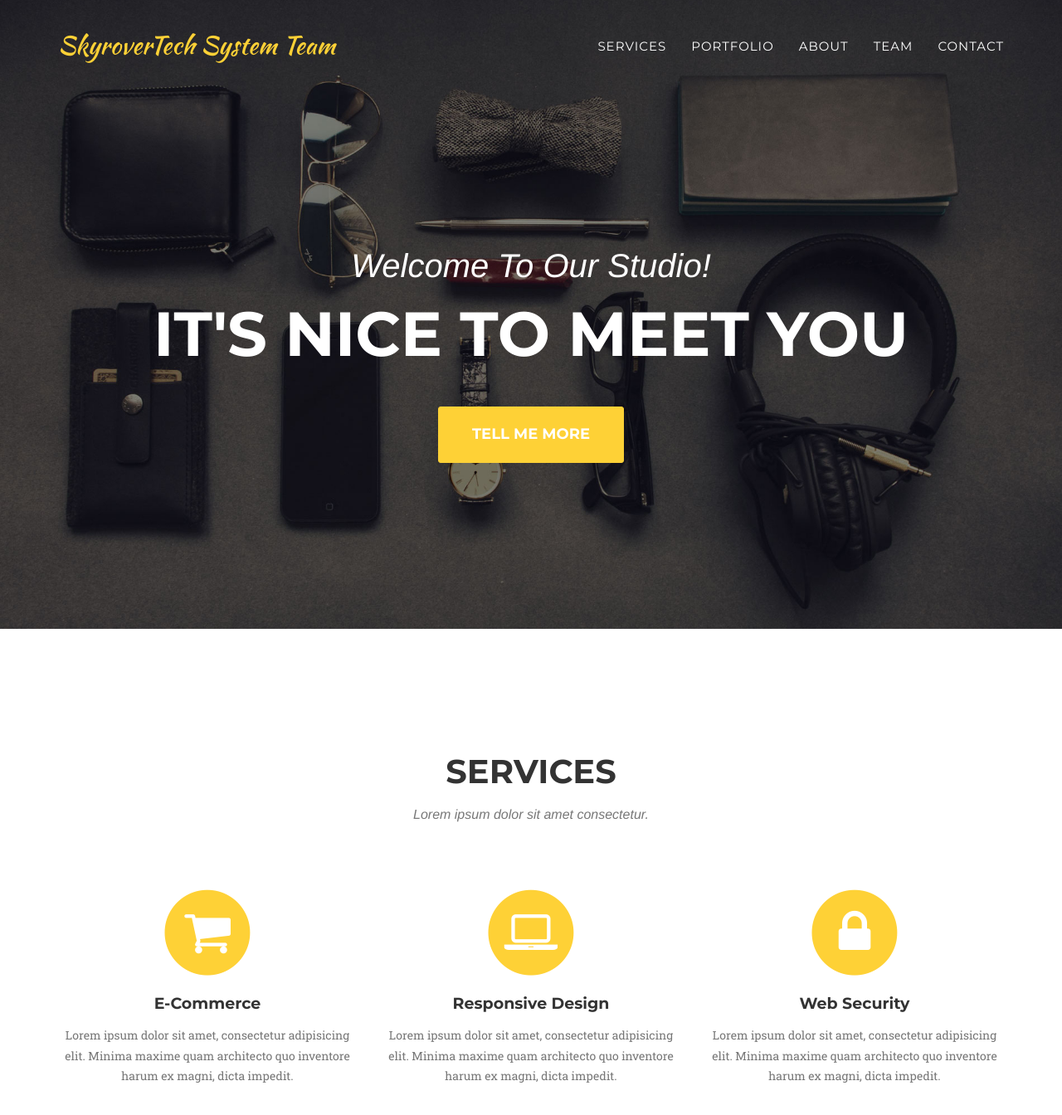
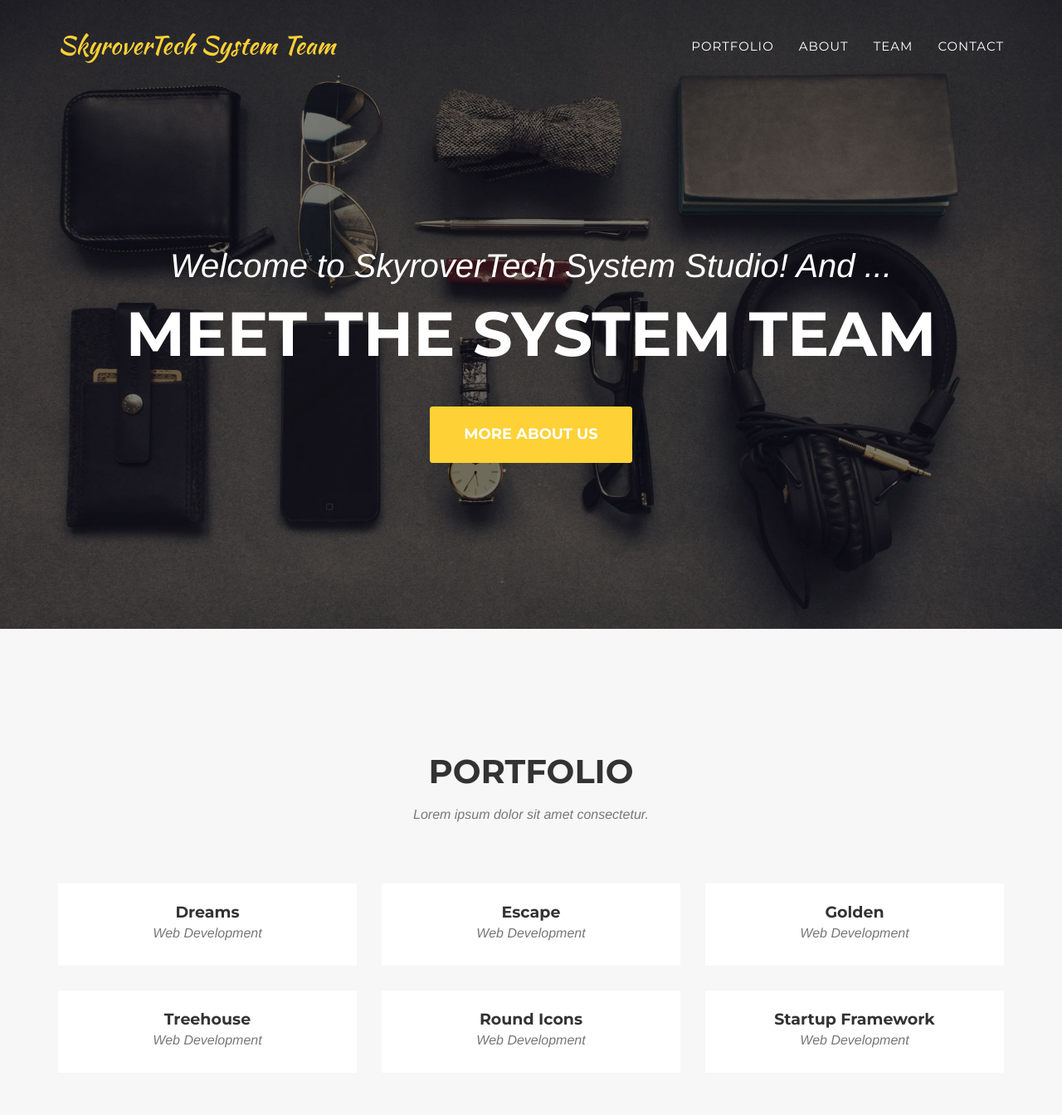
Before and after one commit to SkyroverTech/skyrovertech.github.io, a Jekyll site: the page built from _posts/2014-07-13-project-6.markdown, in a window 1280 px wide and 1400 px high. Shown: the top 1344 px of the window at 83% size. Built offline with Jekyll 4.4.1, drawn with Linux system fonts in a browser that asks for light colours; some web fonts are replaced; some of the changed text lies outside the part shown.

Commit message:
modify pages

```diff
--- a/_config.yml
+++ b/_config.yml
@@ -18,11 +18,13 @@ people:
   pic: 1
   position: Team Leader
   social:
-    - title: twitter
+    - title: weibo
       url: #
-    - title: facebook
+    - title: linkedin
       url: #
-    - title: stack-overflow
+    - title: github
+      url: #
+    - title: google
       url: #
 
 - name: Larry Parker
--- a/_includes/header.html
+++ b/_includes/header.html
@@ -17,9 +17,6 @@
                 <ul class="nav navbar-nav navbar-right">
                     <li class="hidden">
                         <a href="#page-top"></a>
-                    </li>
-                    <li>
-                        <a class="page-scroll" href="#services">Services</a>
                     </li>
                     <li>
                         <a class="page-scroll" href="#portfolio">Portfolio</a>
@@ -44,9 +41,9 @@
     <header>
         <div class="container">
             <div class="intro-text">
-                <div class="intro-lead-in">Welcome To Our Studio!</div>
-                <div class="intro-heading">It's Nice To Meet You</div>
-                <a href="#services" class="page-scroll btn btn-xl">Tell Me More</a>
+                <div class="intro-lead-in">Welcome to SkyroverTech System Studio! And ...</div>
+                <div class="intro-heading">Meet the System team </div>
+                <a href="#services" class="page-scroll btn btn-xl">More about us</a>
             </div>
         </div>
     </header>
--- a/_includes/modals.html
+++ b/_includes/modals.html
@@ -17,7 +17,7 @@
                             <img src="img/portfolio/{{ post.img }}" class="img-responsive img-centered" alt="{{ post.alt }}">
                             <p>{{ post.description }}</p>
                             <ul class="list-inline item-details">
-                                <li>Client:
+                                <li>Author:
                                     <strong><a href="http://startbootstrap.com">{{ post.client }}</a>
                                     </strong>
                                 </li>
@@ -25,7 +25,7 @@
                                     <strong><a href="http://startbootstrap.com">{{ post.project-date }}</a>
                                     </strong>
                                 </li>
-                                <li>Service:
+                                <li>Type:
                                     <strong><a href="http://startbootstrap.com">{{ post.category }}</a>
                                     </strong>
                                 </li>
--- a/_includes/portfolio_grid.html
+++ b/_includes/portfolio_grid.html
@@ -20,7 +20,7 @@
                     </a>
                     <div class="portfolio-caption">
                         <h4>{{ post.title }}</h4>
-                        <p class="text-muted">{{ post.subtitle }}</p>
+                        <p class="text-muted">{{ post.category }}</p>
                     </div>
                 </div>
             {% endfor %}
--- a/_layouts/default.html
+++ b/_layouts/default.html
@@ -7,11 +7,9 @@
     <body id="page-top" class="index">
 
     {% include header.html %}
-    {% include services.html %}
     {% include portfolio_grid.html %}
     {% include about.html %}
     {% include team.html %}
-    {% include clients.html %}
     {% include contact.html %}
     {% include footer.html %}
     {% include modals.html %}
--- a/_posts/2014-07-13-project-6.markdown
+++ b/_posts/2014-07-13-project-6.markdown
@@ -8,7 +8,7 @@ img: roundicons.png
 thumbnail: roundicons-thumbnail.png
 alt: image-alt
 project-date: April 2014
-client: Start Bootstrap
+client1: Start Bootstrap
 category: Web Development
 description: Lorem ipsum dolor sit amet, usu cu alterum nominavi lobortis. At duo novum diceret. Tantas apeirian vix et, usu sanctus postulant inciderint ut, populo diceret necessitatibus in vim. Cu eum dicam feugiat noluisse.
 
```
